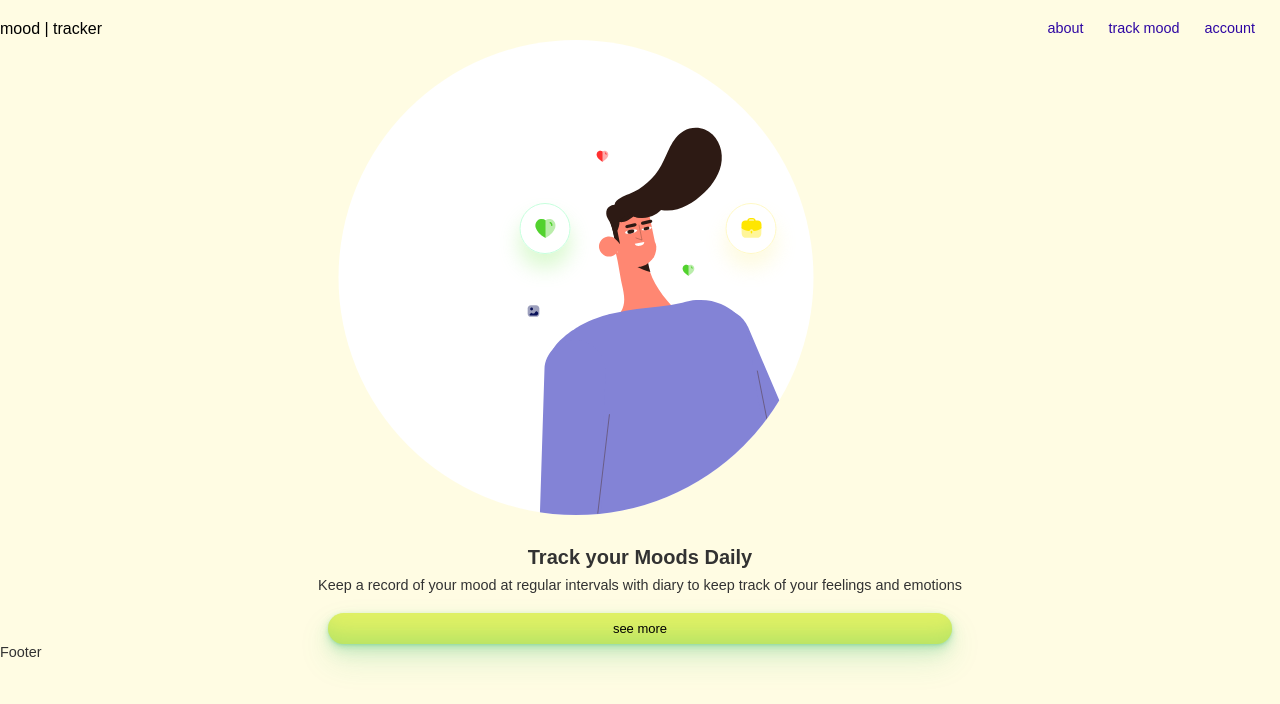
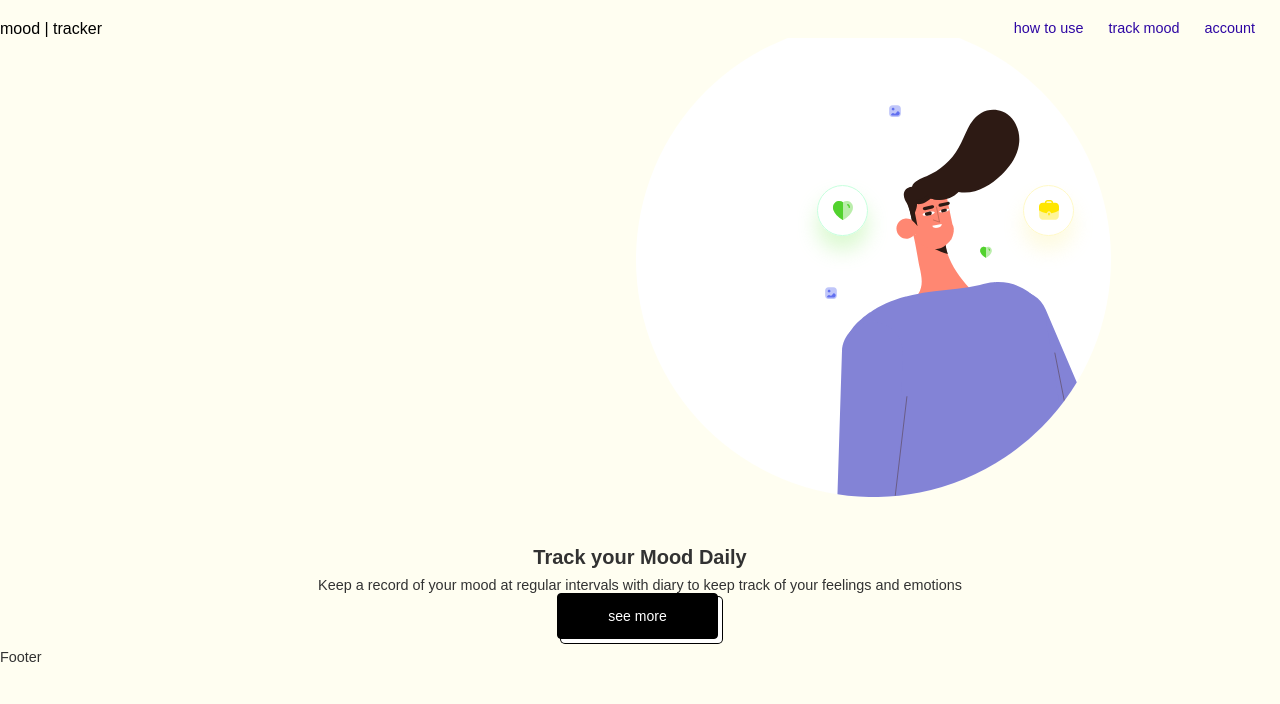
Before and after one commit to marimanger/mood-tracker, a React (Create React App) app: page / in a window 1280 px wide. Shown: the top 704 px of the page. Built offline with nearby package versions, Linux system fonts and the light colour scheme.

Commit message:
Added styling

```diff
--- a/package.json
+++ b/package.json
@@ -6,6 +6,7 @@
     "@testing-library/jest-dom": "^5.16.2",
     "@testing-library/react": "^12.1.4",
     "@testing-library/user-event": "^13.5.0",
+    "aos": "^2.3.4",
     "axios": "^0.26.1",
     "chart.js": "^3.7.1",
     "moment": "2.29.1",
--- a/src/App.scss
+++ b/src/App.scss
@@ -22,7 +22,7 @@ body {
   font-weight: 400;
   font-size: 0.9rem;
   color: $brainflix-black;
-  background: #fffce3;
+  background: #fffef1;
   height: 100%;
 }
 
--- a/src/components/header/Header.js
+++ b/src/components/header/Header.js
@@ -10,7 +10,7 @@ function Header() {
         <ul className="nav__list">
           <li>
             <a className=" nav__item nav__track-mood" href="/">
-              about
+              how to use
             </a>
           </li>
           <li>
--- a/src/components/hero/Hero.js
+++ b/src/components/hero/Hero.js
@@ -1,11 +1,10 @@
 import "../hero/hero.scss";
-
 function Hero() {
   return (
     <div className="hero__container">
       <div className="img__hero"></div>
       <section className="hero__wrapper">
-        <h1 className="hero__subtitle">Track your Moods Daily</h1>
+        <h1 className="hero__subtitle">Track your Mood Daily</h1>
         <p className="hero__subtile">
           Keep a record of your mood at regular intervals with diary to keep
           track of your feelings and emotions
--- a/src/components/hero/hero.scss
+++ b/src/components/hero/hero.scss
@@ -13,8 +13,7 @@
   width: 100%;
   height: 500px;
   background-repeat: no-repeat;
-  background-size: 100% 475px;
-  background-position: -36% 7%;
+  background-position: 79% 7%;
   display: flex;
   position: relative;
   overflow: hidden;
@@ -38,34 +37,86 @@
   text-align: center;
 }
 
+// .button__hero {
+//   padding: 8px 20px;
+//   width: 50%;
+//   font-size: 13px;
+//   text-decoration: none;
+//   margin-top: 20px;
+//   background-color: #def065;
+//   border-radius: 100px;
+//   box-shadow: rgba(44, 187, 99, 0.2) 0 -25px 18px -14px inset,
+//     rgba(44, 187, 99, 0.15) 0 1px 2px, rgba(44, 187, 99, 0.15) 0 2px 4px,
+//     rgba(44, 187, 99, 0.15) 0 4px 8px, rgba(44, 187, 99, 0.15) 0 8px 16px,
+//     rgba(44, 187, 99, 0.15) 0 16px 32px;
+//   color: rgb(0, 0, 0);
+//   cursor: pointer;
+//   display: inline-block;
+//   text-align: center;
+
+//   transition: all 250ms;
+//   border: 0;
+//   user-select: none;
+//   -webkit-user-select: none;
+//   touch-action: manipulation;
+
+//   &:hover {
+//     box-shadow: rgba(44, 187, 99, 0.35) 0 -25px 18px -14px inset,
+//       rgba(44, 187, 99, 0.25) 0 1px 2px, rgba(44, 187, 99, 0.25) 0 2px 4px,
+//       rgba(44, 187, 99, 0.25) 0 4px 8px, rgba(44, 187, 99, 0.25) 0 8px 16px,
+//       rgba(44, 187, 99, 0.25) 0 16px 32px;
+//     transform: scale(1.05) rotate(0deg);
+//   }
+// }
+
+/* CSS */
 .button__hero {
-  padding: 8px 20px;
-  width: 50%;
-  font-size: 13px;
-  text-decoration: none;
-  margin-top: 20px;
-  background-color: #def065;
-  border-radius: 100px;
-  box-shadow: rgba(44, 187, 99, 0.2) 0 -25px 18px -14px inset,
-    rgba(44, 187, 99, 0.15) 0 1px 2px, rgba(44, 187, 99, 0.15) 0 2px 4px,
-    rgba(44, 187, 99, 0.15) 0 4px 8px, rgba(44, 187, 99, 0.15) 0 8px 16px,
-    rgba(44, 187, 99, 0.15) 0 16px 32px;
-  color: rgb(0, 0, 0);
+  appearance: button;
+  background-color: #000;
+  background-image: none;
+  border: 1px solid #000;
+  border-radius: 4px;
+  box-shadow: #fff 4px 4px 0 0, #000 4px 4px 0 1px;
+  box-sizing: border-box;
+  color: #fff;
   cursor: pointer;
   display: inline-block;
+  font-family: ITCAvantGardeStd-Bk, Arial, sans-serif;
+  font-size: 14px;
+  font-weight: 400;
+  line-height: 20px;
+  margin: 0 5px 10px 0;
+  overflow: visible;
+  padding: 12px 40px;
   text-align: center;
-
-  transition: all 250ms;
-  border: 0;
+  text-transform: none;
+  touch-action: manipulation;
   user-select: none;
   -webkit-user-select: none;
-  touch-action: manipulation;
+  vertical-align: middle;
+  white-space: nowrap;
+}
 
-  &:hover {
-    box-shadow: rgba(44, 187, 99, 0.35) 0 -25px 18px -14px inset,
-      rgba(44, 187, 99, 0.25) 0 1px 2px, rgba(44, 187, 99, 0.25) 0 2px 4px,
-      rgba(44, 187, 99, 0.25) 0 4px 8px, rgba(44, 187, 99, 0.25) 0 8px 16px,
-      rgba(44, 187, 99, 0.25) 0 16px 32px;
-    transform: scale(1.05) rotate(0deg);
+.button__hero:focus {
+  text-decoration: none;
+}
+
+.button__hero:hover {
+  text-decoration: none;
+}
+
+.button__hero:active {
+  box-shadow: rgba(0, 0, 0, 0.125) 0 3px 5px inset;
+  outline: 0;
+}
+
+.button__hero:not([disabled]):active {
+  box-shadow: #fff 2px 2px 0 0, #000 2px 2px 0 1px;
+  transform: translate(2px, 2px);
+}
+
+@media (min-width: 768px) {
+  .button__hero {
+    padding: 12px 50px;
   }
 }
--- a/src/components/zenQuote/zenquote.scss
+++ b/src/components/zenQuote/zenquote.scss
@@ -12,8 +12,8 @@
   margin: 30px 0;
   background-color: white;
   padding: 20px;
-  box-shadow: rgb(204, 219, 232) 3px 3px 6px 0px inset,
-    rgba(255, 255, 255, 0.5) -3px -3px 6px 1px inset;
+  box-shadow: rgba(0, 0, 0, 0.3) 0px 19px 38px,
+    rgba(0, 0, 0, 0.22) 0px 15px 12px;
   //   box-shadow: #e0e21e40 0px 7px 29px 0px;
 }
 
--- a/src/pages/trackMood/TrackMood.js
+++ b/src/pages/trackMood/TrackMood.js
@@ -215,7 +215,7 @@ function TrackMood() {
     <>
       <Hello />
 
-      <section className="calendar__container">
+      <section className="calendar__container" data-aos="fade-up">
         <Calendar
           onClickDay={toggleModal}
           value={value}
```
Also changed, not shown: src/assets/images/hero_img.svg, 1 other file (tests, documents, lock files or other folders).
